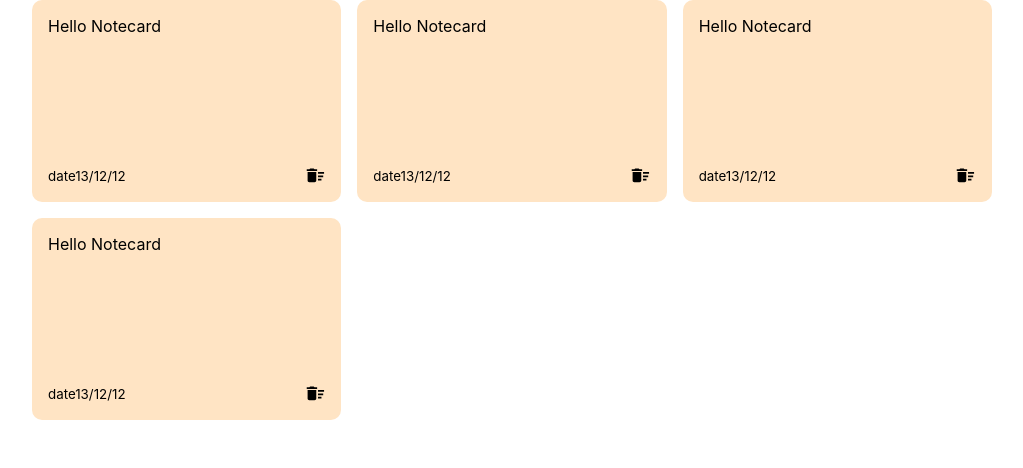
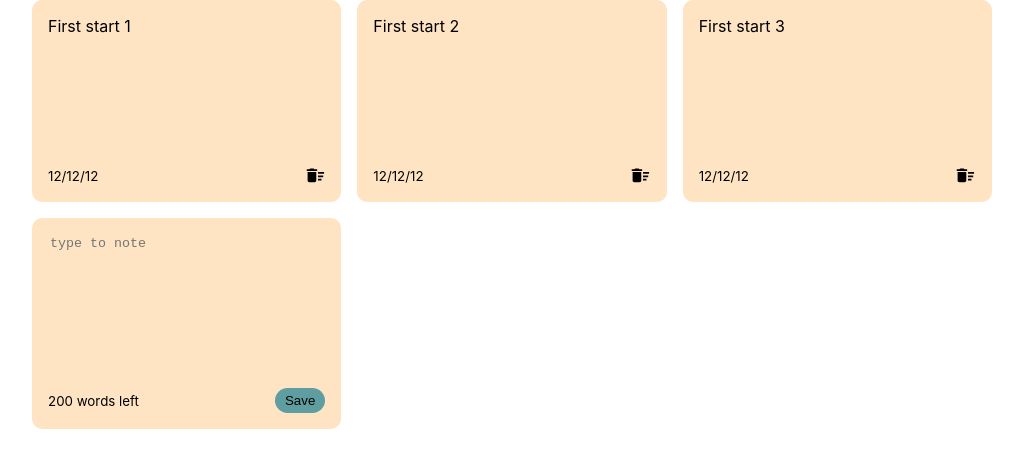
Before and after one commit to Akshay116/NoticeBoad, a React (Create React App) app: page / in a window 1280 px wide. Shown: the top 468 px of the page, without its empty margins (128-1151 px from the left). Built offline with nearby package versions, Linux system fonts and the light colour scheme.

Commit message:
user handle

```diff
--- a/src/App.js
+++ b/src/App.js
@@ -1,7 +1,35 @@
+import { useState } from 'react';
+import {nanoid} from  'nanoid';
 import NotesList from './components/NoteList';
+
+
+
 const App = () =>{
+  const [notes , setNotes] = useState([
+    {
+    id:nanoid(),
+    text:"First start 1",
+    date:"12/12/12",
+
+  },
+    {
+    id:nanoid(),
+    text:"First start 2",
+    date:"12/12/12",
+
+  },
+    {
+    id:nanoid(),
+    text:"First start 3 ",
+    date:"12/12/12",
+
+  },
+]);
+
+
+
   return <div className="container">
-    <NotesList/>
+    <NotesList notes={notes}/>
   </div>
 };
 export default App
--- /dev/null
+++ b/src/components/AddNote.js
@@ -0,0 +1,31 @@
+import { useState } from "react";
+
+const AddNote = () =>{
+    const [noteText,setNoteText] = useState('');
+    const handleChange = (event)=>{
+        //   console.log(event.target.value);
+        setNoteText(event.target.value);
+    };
+    const handleSaveClick =() =>{    // saving note/update top state
+
+    }
+
+    return(
+           <div className="note new">
+            <textarea
+               cols="8"
+               rows="10"
+               placeholder="type to note"
+               value={noteText}
+               onChange={handleChange}
+               ></textarea>
+         <div className="note-footer">
+            <small>200 words left</small>
+            <button className="save" onClick={handleSaveClick} >Save</button>
+         </div>
+
+           </div>
+         );
+
+};
+export default AddNote;
--- a/src/components/Note.js
+++ b/src/components/Note.js
@@ -1,12 +1,12 @@
 
 import {MdDeleteSweep} from 'react-icons/md';
 
-const Note = ( ) =>{
+const Note = ({id,text,date} ) =>{
     return(
          <div className="note">
-             <span>Hello Notecard </span>
+             <span>{text}</span>
                  <div className="note-footer">
-                   <small>date13/12/12</small>
+                   <small>{date}</small>
 
                       <MdDeleteSweep className='delete-icon' size='1.3em' />
 
--- a/src/components/NoteList.js
+++ b/src/components/NoteList.js
@@ -1,12 +1,15 @@
 import Note from "./Note";
-const NotesList = () =>{
+import AddNote from "./AddNote";
+const NotesList = ({ notes }) =>{
     return (
+
             <div className='notes-list'>
-                 <Note/>
-                 <Note/>
-                 <Note/>
-                 <Note/>
+               {notes.map((note)=> (
+                 <Note id={note.id} text ={note.text} date={note.date}/>
+                ))}
+                <AddNote/>
+
              </div>
     );
-}
+};
 export default NotesList;
--- a/src/index.css
+++ b/src/index.css
@@ -25,6 +25,32 @@ padding-left:15px;
   grid-gap: 1rem;
   grid-template-columns:repeat(auto-fit,minmax(250px,1fr));/* grid of size try 4 (autofit)&& minmax for autofit*/
 }
+.note.new{
+  background-color: bisque;
+}
+
+textarea{
+  border: none;
+  resize: none;
+  background-color: bisque;
+
+}
+textarea:focus{
+  outline: none;
+}
+.save{
+  background-color:cadetblue;
+  border: none;
+  border-radius:15px;
+  padding:5px 10px 5px 10px ;
+
+}
+.save:hover{
+  background-color: gainsboro;
+  cursor: pointer;
+}
+
+
 .note{
   background-color: bisque;
 
```
